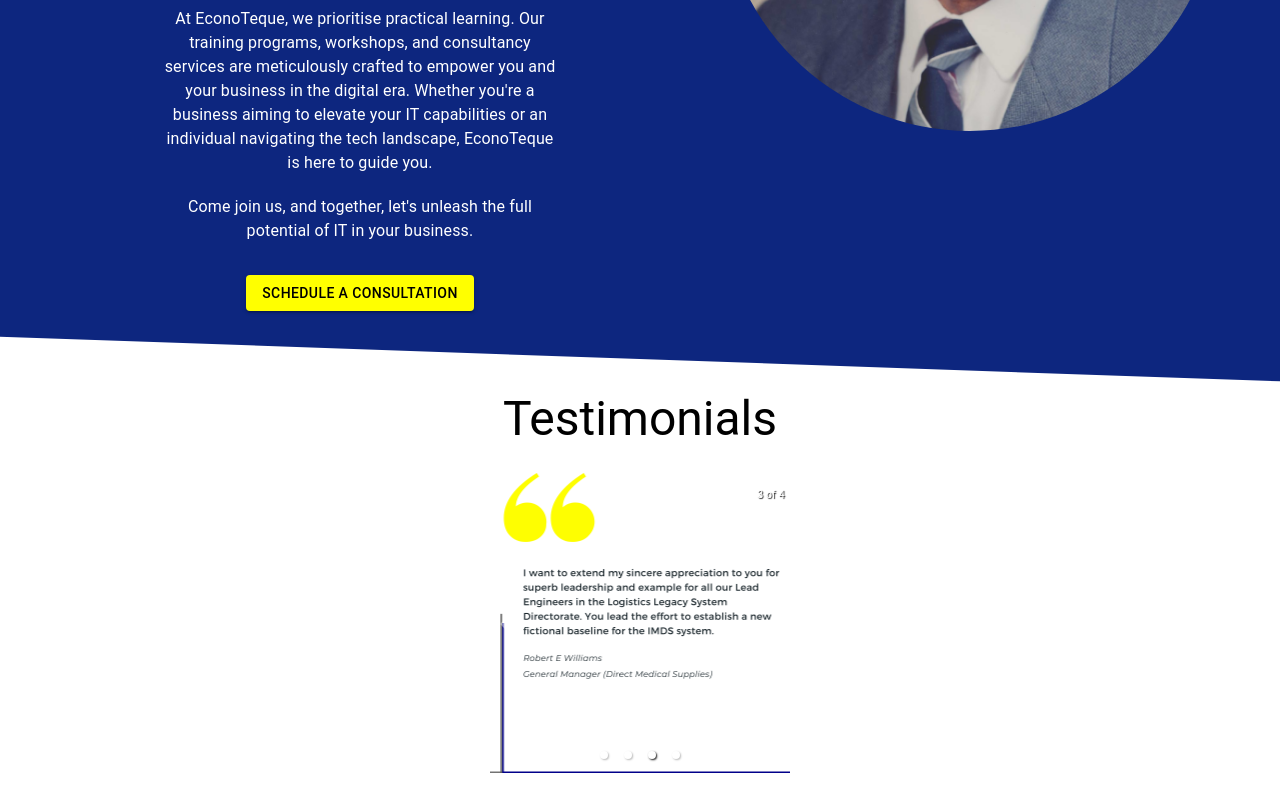
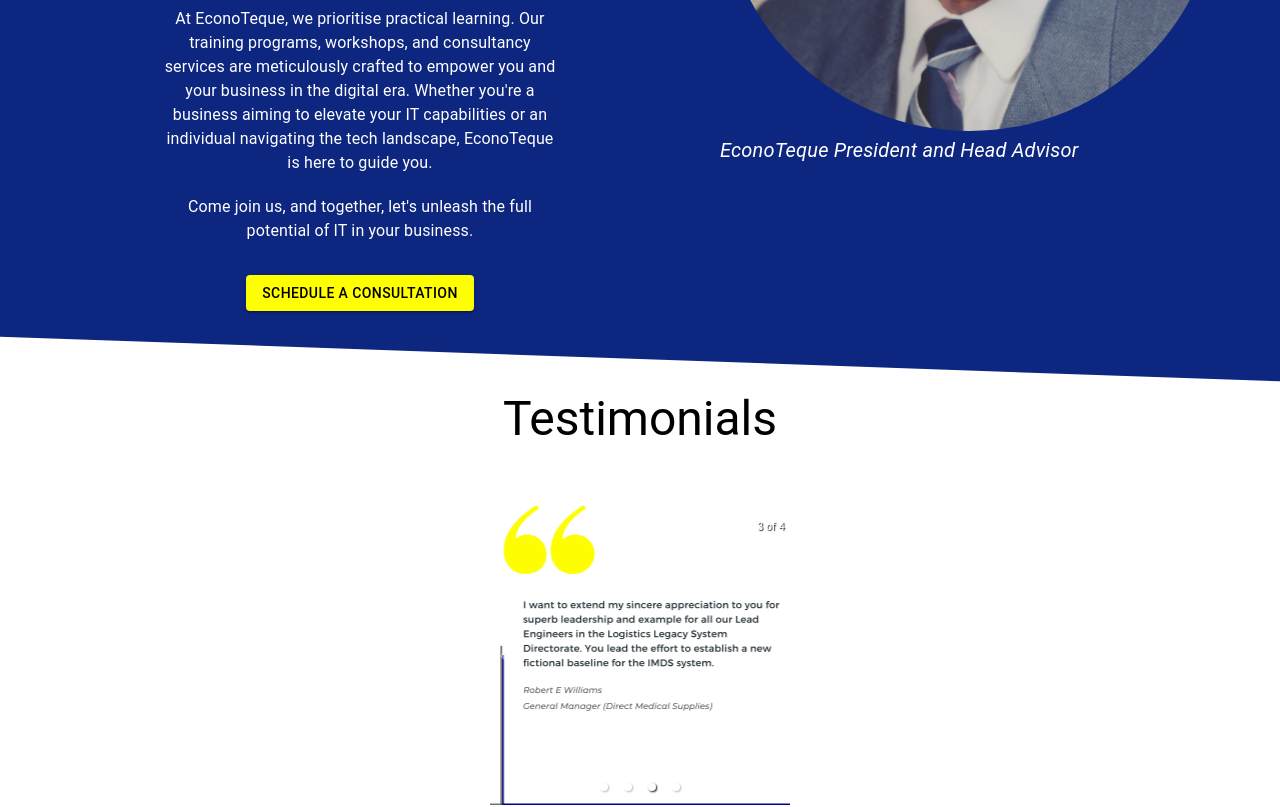
Before and after one commit to kgauzampe/econo, a React (Create React App) app: page / in a window 1280 px wide. Shown: the part 2440-3247 px from the top of the page. Built offline with nearby package versions, Linux system fonts and the light colour scheme.

Commit message:
site updated

```diff
--- a/src/Components/About-Banner/Banner.css
+++ b/src/Components/About-Banner/Banner.css
@@ -36,3 +36,12 @@
       padding: 10px;
     }
   }
+  .image-text{
+    font-family: Inter;
+    font-size: 20px !important;
+    font-style: italic;
+    font-weight: 600;
+    line-height: 22px;
+    letter-spacing: 0em;
+    text-align: left;
+  }
--- a/src/Components/About-Banner/Banner.js
+++ b/src/Components/About-Banner/Banner.js
@@ -48,6 +48,9 @@
           <Grid item xs={12} sm={12} md={6}>
 
             <img src={AboutImg} alt="Card" className="aboutimg" />
+            <Typography className='image-text'>
+              EconoTeque President and Head Advisor
+            </Typography>
           </Grid>
         </Grid>
       </div>
--- a/src/Components/Home/home.css
+++ b/src/Components/Home/home.css
@@ -63,4 +63,5 @@
   }
   .cara{
     position: relative;
+    padding-top: 2em;
   }
```
